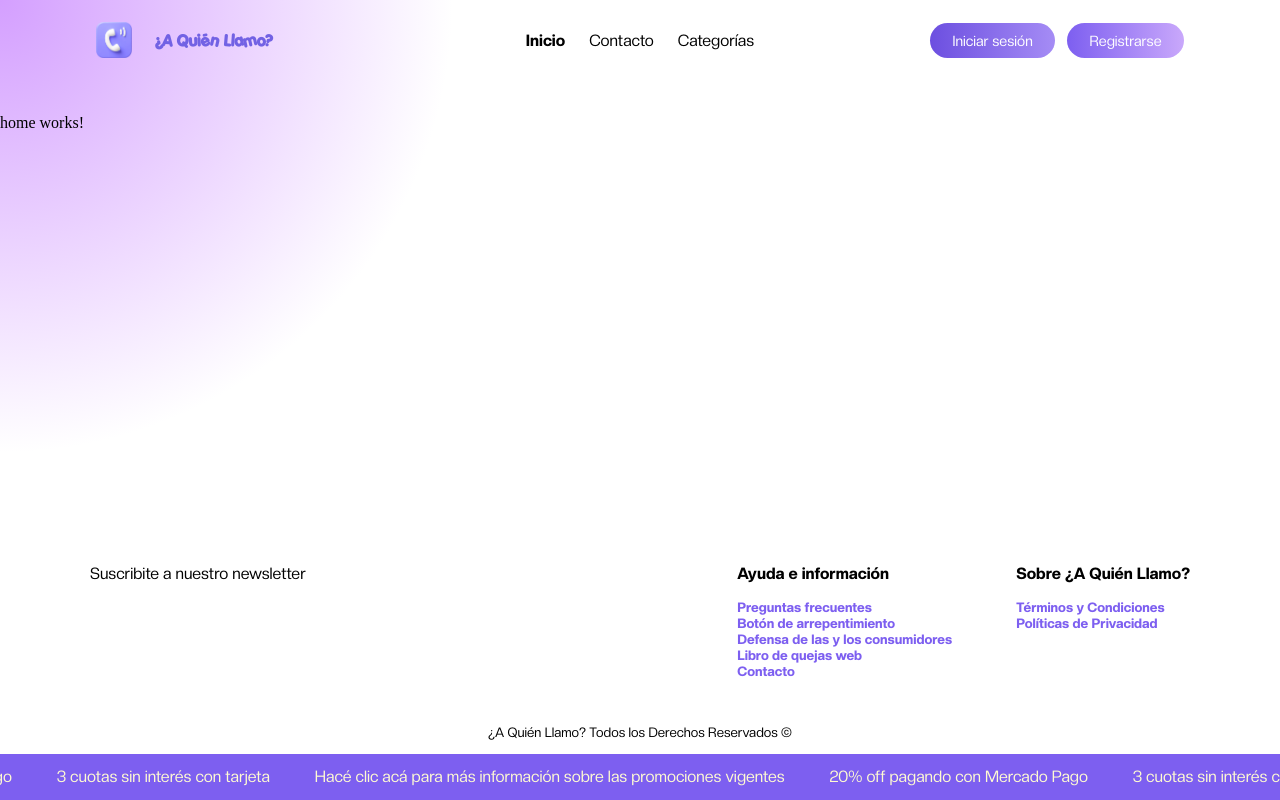
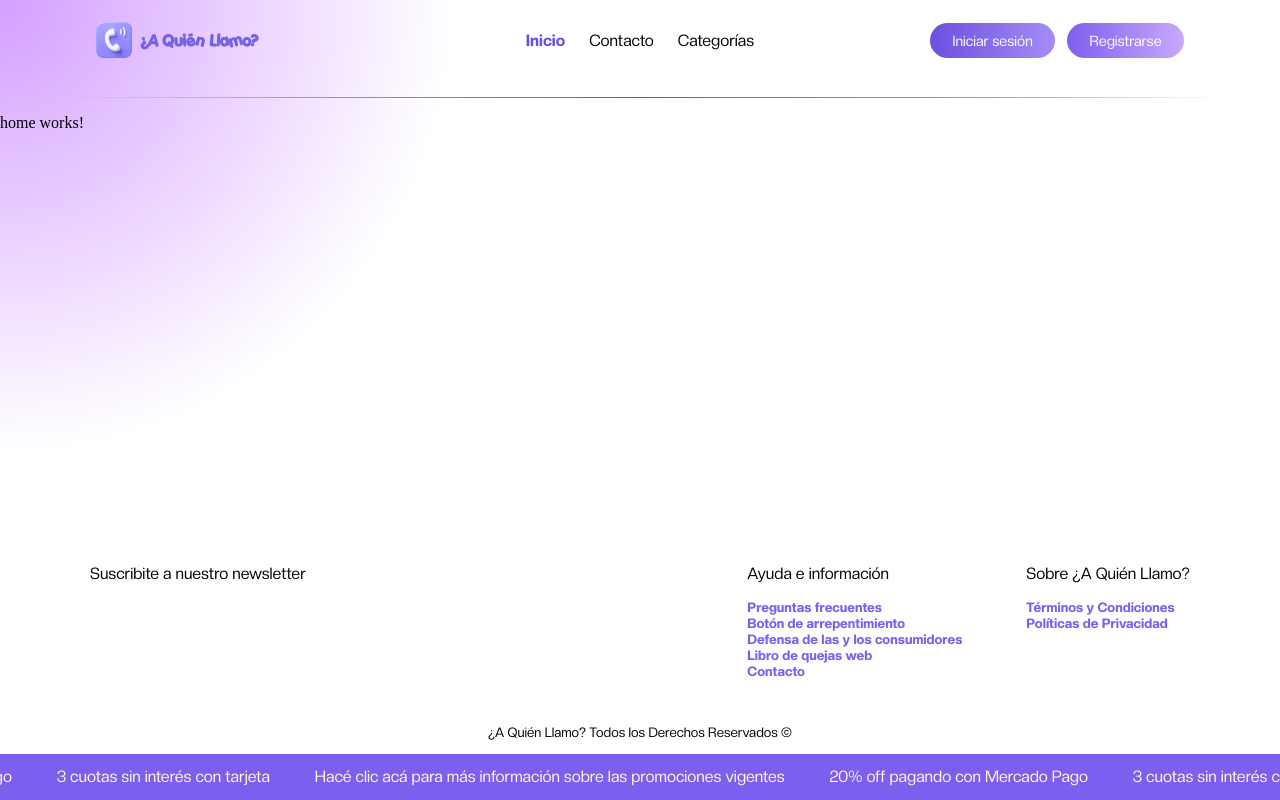
Before and after one commit to helloitsmxri/tp-final-a-quien-llamo-front-, an Angular app: page / in a window 1280 px wide. Built offline with nearby package versions, Linux system fonts and the light colour scheme.

Commit message:
Subida V
Pequeños arreglos en footer y header (cambios en negrita a regular).

```diff
--- a/src/app/components/footer/footer.css
+++ b/src/app/components/footer/footer.css
@@ -6,6 +6,8 @@
   margin: 0 auto;                   /* centrado */
   padding: 2rem 1.5rem;
 }
+
+
 #newsletter-title{
     font-family: "Creato Display";
     font-weight: 400;
@@ -18,7 +20,7 @@
 
 .links__title{
     font-family: "Creato Display";
-    font-weight: 800;
+    font-weight: 400;
     font-size: medium;
 }
 
--- a/src/app/components/header/header.css
+++ b/src/app/components/header/header.css
@@ -1,6 +1,24 @@
 .barra {
   position: relative;                /* el panel se posiciona tomando la barra como referencia */
   padding: 1.4rem 6rem 40px;         /* arriba | costados | abajo */
+}
+
+.barra::after {
+  content: "";                      /* sin esto el pseudo-elemento no aparece */
+  position: absolute;
+  left: 60px;
+  right: 60px;                         /* ocupa todo el ancho de la barra */
+  bottom: 0;                        /* pegada abajo. Si la querés arriba: top: 0 y sacá el bottom */
+  height: 1px;                      /* la línea fina */
+  background: linear-gradient(
+    to right,
+    transparent,
+    #a58cf5 20%,
+    #6c4fe0 50%,
+    #a58cf5 80%,
+    transparent
+  );                                /* se desvanece en las puntas y es más fuerte en el medio */
+  pointer-events: none;             /* no bloquea los clics */
 }
 
 .menu {
@@ -15,12 +33,16 @@
 .logo-link {
   display: flex;                     /* logo y nombre uno al lado del otro */
   align-items: center;
-  gap: 1.4rem;                       /* espacio entre el logo y el nombre */
+  gap: 8px;                       /* espacio entre el logo y el nombre */
   justify-self: start;               /* se queda pegado a la izquierda de su zona */
   text-decoration: none;             /* saca el subrayado del link */
   color: inherit;                    /* usa el color del texto y no el azul de los links */
 }
-.logo { height: 36px; max-width: 100%; }
+
+.logo {
+  height: 36px;
+  max-width: 100%;
+}
 
 .logo-nombre {
   font-family: "Porkys";
@@ -47,8 +69,11 @@
   text-decoration: underline;
   text-underline-offset: 4px;        /* separa un poco el subrayado del texto */
 }
-.activo { /* la página en la q estoy queda en negrita (la clase la pone routerLinkActive) */
+
+/*la pag donde estoy queda en negritasss y violeta*/
+.opciones a.activo, .opciones .dropdown-toggle.activo {
   font-weight: 600;
+  color: #6c4fe0;
 }
 
 .dropdown-toggle {
--- a/src/app/components/header/header.html
+++ b/src/app/components/header/header.html
@@ -25,12 +25,10 @@
       <li class="menu-desplegable" (pointerenter)="entrar($event)">
         <!-- es un <button> y no un link xq no lleva a ningún lado, solo abre y cierra el panel.
              aria-expanded le avisa al lector si está abierto o cerrado, aria-controls dice a qué panel se refiere -->
-        <button
-          type="button"
-          class="dropdown-toggle"
-          [attr.aria-expanded]="abierto()"
-          aria-controls="menu-categorias"
-          (click)="clic()">
+        <button type="button"
+        class="dropdown-toggle"
+        [class.activo]="abierto() || enCategorias()" [attr.aria-expanded]="abierto()"
+        aria-controls="menu-categorias" (click)="clic()">
           Categorías
         </button>
       </li>
--- a/src/app/components/header/header.ts
+++ b/src/app/components/header/header.ts
@@ -18,6 +18,8 @@ export class Header {
   // signal = una variablecita q Angular vigila: cuando cambia, actualiza la pantalla sola.
   // false = panel cerrado, true = abierto
   abierto = signal(false);
+  // true cuando la URL empieza con /categorias (o sea, estoy en alguna categoría)
+  enCategorias = signal(false);
 
   // acá me guardo con qué tocó por última vez la persona: 'mouse', 'touch' (dedo) o 'pen'.
   // sirve xq con mouse el panel se abre al pasar, pero con el dedo se abre tocando
@@ -37,12 +39,18 @@ export class Header {
   ];
 
   constructor() {
+    // por si entran directo a una URL de categoría (ej. recargando la página)
+    this.enCategorias.set(this.router.url.startsWith('/categorias'));
+
     // esto escucha los cambios de página. Cuando termina de navegar (NavigationEnd) cierra el panel,
     // así no hace falta ponerle un cerrar() a cada tarjeta.
     // takeUntilDestroyed hace q deje de escuchar cuando el componente se destruye (para no dejar cosas colgadas)
     this.router.events
       .pipe(filter((e) => e instanceof NavigationEnd), takeUntilDestroyed())
       .subscribe(() => this.cerrar());
+
+      // cada vez q cambia la página, vuelvo a chequear si estoy en categorías
+      this.enCategorias.set(this.router.url.startsWith('/categorias'));
   }
 
   // abren y cierran el panel cambiando el signal
```
